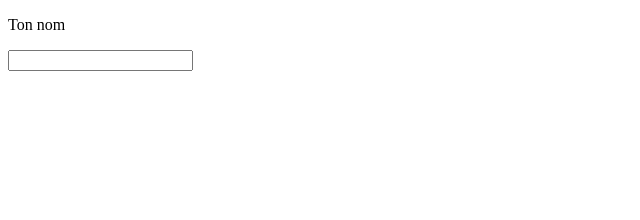
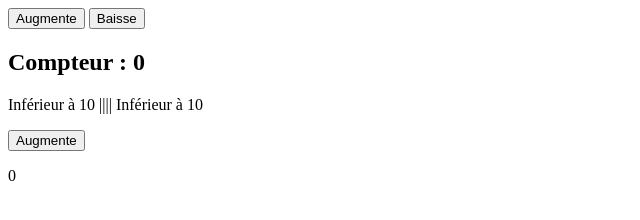
Before and after one commit to Thiernomdou/Formation_VueJS, a plain HTML site: page index.html in a window 1280 px wide. Shown: the whole page, without its empty margins (0-640 px from the left). Drawn offline with nearby package versions, Linux system fonts and the light colour scheme.

Commit message:
computed

```diff
--- a/index.html
+++ b/index.html
@@ -6,13 +6,6 @@
     <meta name="viewport" content="width=device-width, initial-scale=1.0">
     <title>Formation VueJS</title>
 </head>
-<style>
-    canvas {
-        width: 300px;
-        height: 200px;
-        border: 1px solid #fff;
-    }
-</style>
 <body>
     <div id="mon-app">
         <!-- <h1>Vue JS cours</h1>
@@ -20,10 +13,14 @@
         <p>{{ presentation() }}</p>
         <a v-bind:href="URLVueJS">Le site de VUE JS</a>
         <img v-bind:src="URLImg"> -->
-        <!-- <button v-on:click="augmente">Augmente</button>
+        <button v-on:click="augmente">Augmente</button>
         <button v-on:click="baisse">Baisse</button>
-        <h2>Compteur : {{ compteur }}</h2>
-        <canvas v-on:mousemove="coords"></canvas>
+        <h2>Compteur : {{ compteurA }}</h2>
+        <p>{{ checkValeur() }} |||| {{ memo }}</p>
+
+        <button v-on:click="augmenteB">Augmente</button>
+        <p>{{ compteurB }}</p>
+        <!-- <canvas v-on:mousemove="coords"></canvas>
         <p>{{ x }} / {{ y }}</p> -->
         <!-- <div v-on:click="foo">
             <p> lorem ipsum
@@ -34,9 +31,9 @@
         <form v-on:click.prevent="onSubmit">
             <button>Valider</button>
         </form> -->
-        <p>Ton nom</p>
+        <!-- <p>Ton nom</p>
         <input type="text" v-model="valeur">
-        <p>{{ valeur }}</p>
+        <p>{{ valeur }}</p> -->
 
     </div>
 
@@ -50,22 +47,31 @@
             // nb : 10,
             // URLVueJS : 'https://vuejs.org/v2/guide/instance.html#Data-and-Methods',
             // URLImg : 'https://plus.unsplash.com/premium_photo-1670176446887-d3e9aa7ecc61?ixlib=rb-4.0.3&ixid=MnwxMjA3fDB8MHxwaG90by1wYWdlfHx8fGVufDB8fHx8&auto=format&fit=crop&w=736&q=80'
-            // compteur : 0,
+            compteurA : 0,
+            compteurB : 0,
             // x : 0,
             // y : 0
-            valeur : ""
+            // valeur : ""
 
         },
         methods: {
             // presentation: function() {
             //     return this.txt + this.nb;
             // }
-            // augmente : function() {
-            //     this.compteur++;
-            // },
-            // baisse : function() {
-            //     this.compteur--;
-            // },
+            augmente : function() {
+                this.compteurA++;
+            },
+
+            baisse : function() {
+                this.compteurA--;
+            },
+            checkValeur : function() {
+                console.log("La fonction s'est lancée");
+                return this.compteurA > 10 ? 'Supérieur à 10' : 'Inférieur à 10'
+            },
+            augmenteB : function() {
+                this.compteurB++;
+            },
             // coords : function(e) {
             //     this.x = e.offsetX;
             //     this.y = e.offsetY;
@@ -73,6 +79,12 @@
             // foo : function() {
             //     console.log("cliqué");
             // }
+        },
+        computed : {
+            memo : function () {
+                console.log("MEMO s'est lancée");
+                return this.compteurA > 10 ? 'Supérieur à 10' : 'Inférieur à 10'
+            }
         }
     })
 
```
